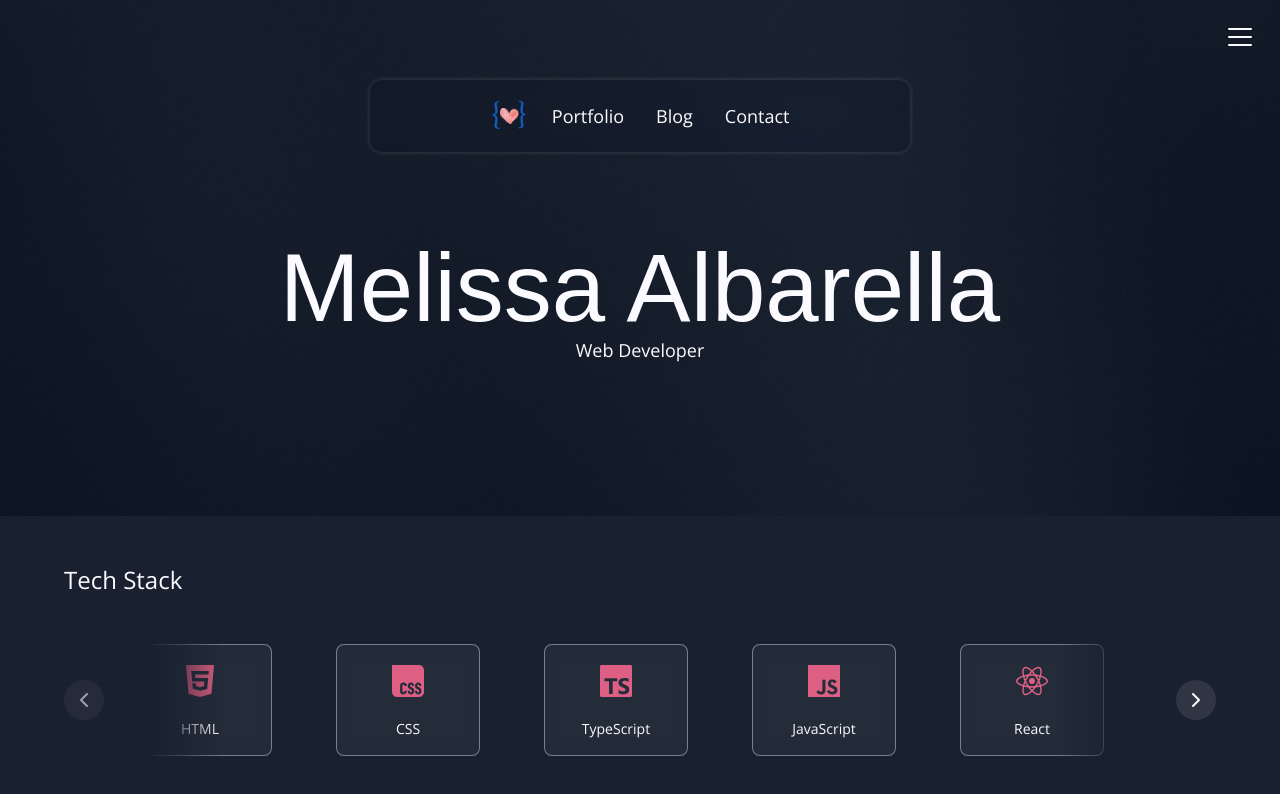
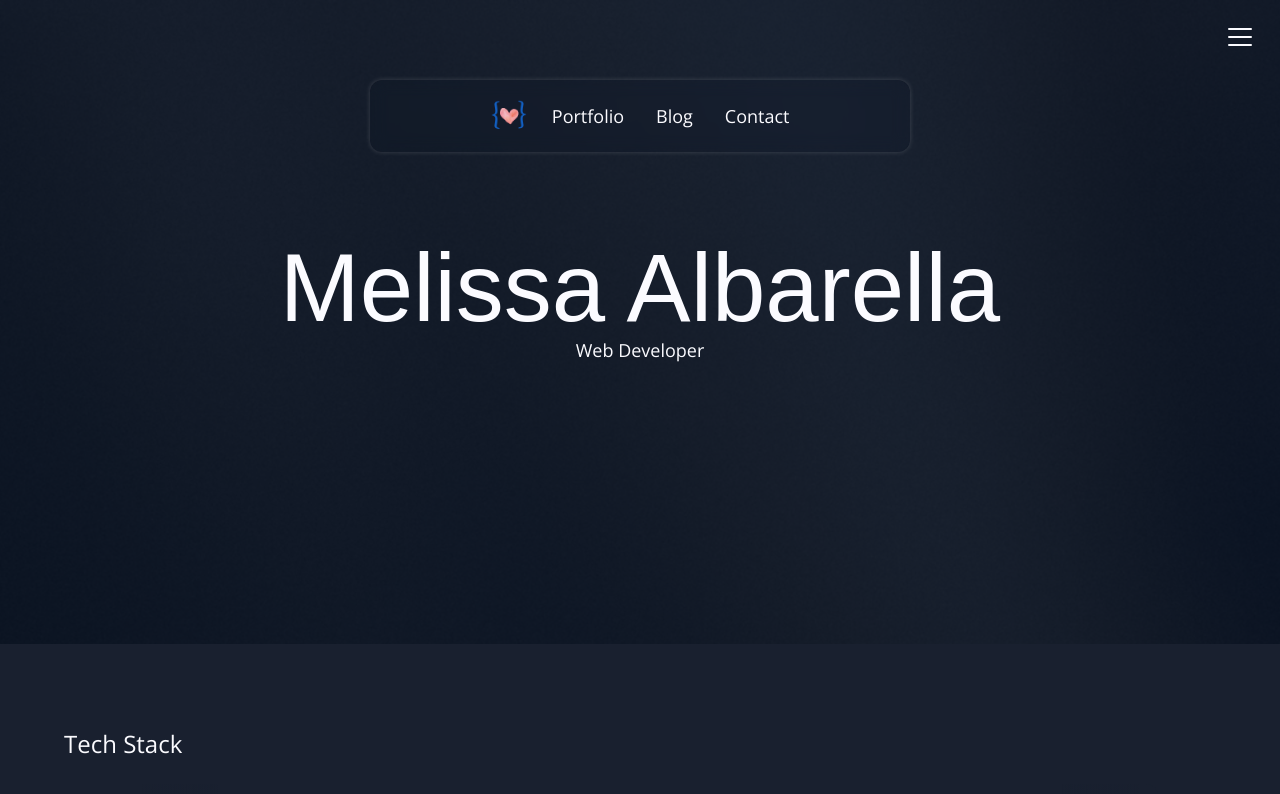
Before and after one commit to moexu13/moe, a Next.js app: page / in a window 1280 px wide. Shown: the top 794 px of the page. Built offline with nearby package versions, Linux system fonts and the light colour scheme; a web font is replaced by a local one.

Commit message:
Improve centering

```diff
--- a/src/app/page.tsx
+++ b/src/app/page.tsx
@@ -12,9 +12,11 @@ export default function Home() {
           <h1 className={`text-8xl ${loversQuarrel.className}`}>Melissa Albarella</h1>
           <p className="text-lg">Web Developer</p>
         </section>
-        <section className="bg-(--color-primary) py-12 flex flex-col justify-center items-center mt-28">
-          <div className="w-full max-w-7xl px-16">
-            <h2 className="text-2xl mb-8 text-white text-left">Tech Stack</h2>
+        <section className="bg-(--color-primary) py-16 flex flex-col justify-center items-center mt-60 min-h-[400px]">
+          <div className="w-full max-w-[90%] flex flex-col justify-center items-center">
+            <div className="w-full mb-6">
+              <h2 className="text-2xl text-white text-left">Tech Stack</h2>
+            </div>
             <TechBar />
           </div>
         </section>
--- a/src/components/TechBar.tsx
+++ b/src/components/TechBar.tsx
@@ -54,12 +54,12 @@ const TechBar = () => {
   }, []);
 
   return (
-    <div className="relative max-w-7xl mx-auto mt-5 px-16">
+    <div className="relative max-w-7xl w-full flex justify-center">
       {/* Left Arrow */}
       <button
         onClick={scrollLeft}
         disabled={isLeftDisabled}
-        className={`absolute left-0 top-1/2 -translate-y-1/2 z-10 p-2 rounded-full transition-colors ${
+        className={`absolute left-4 top-1/2 -translate-y-1/2 z-10 p-2 rounded-full transition-colors ${
           isLeftDisabled
             ? 'bg-white/5 text-gray-400 cursor-not-allowed'
             : 'bg-white/10 text-white hover:bg-white/20 cursor-pointer'
@@ -71,19 +71,19 @@ const TechBar = () => {
         </svg>
       </button>
 
-      {/* Container with fade effect */}
-      <div className="relative overflow-hidden">
-        {/* Left fade gradient - shorter fade */}
+      {/* Container with fade effect and glow */}
+      <div className="relative overflow-hidden rounded-xl w-full max-w-[90%]">
+        {/* Left fade gradient */}
         <div
-          className="absolute left-0 top-0 bottom-0 w-24 pointer-events-none z-10"
+          className="absolute left-0 top-0 bottom-0 w-16 md:w-24 pointer-events-none z-10"
           style={{
             background: 'linear-gradient(270deg, rgba(25,32,47,0) 0%, rgba(25,32,47,0.5) 40%, rgba(25,32,47,1) 80%)'
           }}
         ></div>
 
-        {/* Right fade gradient - shorter fade */}
+        {/* Right fade gradient */}
         <div
-          className="absolute right-0 top-0 bottom-0 w-24 pointer-events-none z-10"
+          className="absolute right-0 top-0 bottom-0 w-16 md:w-24 pointer-events-none z-10"
           style={{
             background: 'linear-gradient(90deg, rgba(25,32,47,0) 0%, rgba(25,32,47,0.5) 40%, rgba(25,32,47,1) 80%)'
           }}
@@ -92,29 +92,29 @@ const TechBar = () => {
         {/* Scrollable Container */}
         <div
           ref={scrollContainerRef}
-          className="flex items-center overflow-x-auto hide-scrollbar py-4"
+          className="flex items-center justify-start overflow-x-auto hide-scrollbar py-8 px-4"
         >
-          <div className="flex-shrink-0 mr-16"><TechBox icon="/icons/html5.svg" label="HTML" /></div>
-          <div className="flex-shrink-0 mr-16"><TechBox icon="/icons/css.svg" label="CSS" /></div>
-          <div className="flex-shrink-0 mr-16"><TechBox icon="/icons/typescript.svg" label="TypeScript" /></div>
-          <div className="flex-shrink-0 mr-16"><TechBox icon="/icons/javascript.svg" label="JavaScript" /></div>
-          <div className="flex-shrink-0 mr-16"><TechBox icon="/icons/react.svg" label="React" /></div>
-          <div className="flex-shrink-0 mr-16"><TechBox icon="/icons/nextdotjs.svg" label="Next.js" /></div>
-          <div className="flex-shrink-0 mr-16"><TechBox icon="/icons/nodedotjs.svg" label="Node.js" /></div>
-          <div className="flex-shrink-0 mr-16"><TechBox icon="/icons/tailwindcss.svg" label="Tailwind CSS" /></div>
-          <div className="flex-shrink-0 mr-16"><TechBox icon="/icons/prisma.svg" label="Prisma" /></div>
-          <div className="flex-shrink-0 mr-16"><TechBox icon="/icons/postgresql.svg" label="PostgreSQL" /></div>
-          <div className="flex-shrink-0 mr-16"><TechBox icon="/icons/mongodb.svg" label="MongoDB" /></div>
-          <div className="flex-shrink-0 mr-16"><TechBox icon="/icons/mysql.svg" label="MySQL" /></div>
-          <div className="flex-shrink-0"><TechBox icon="/icons/vitest.svg" label="Vitest" /></div>
+          <div className="flex-shrink-0 mr-8 md:mr-16 flex items-center justify-center"><TechBox icon="/icons/html5.svg" label="HTML" /></div>
+          <div className="flex-shrink-0 mr-8 md:mr-16 flex items-center justify-center"><TechBox icon="/icons/css.svg" label="CSS" /></div>
+          <div className="flex-shrink-0 mr-8 md:mr-16 flex items-center justify-center"><TechBox icon="/icons/typescript.svg" label="TypeScript" /></div>
+          <div className="flex-shrink-0 mr-8 md:mr-16 flex items-center justify-center"><TechBox icon="/icons/javascript.svg" label="JavaScript" /></div>
+          <div className="flex-shrink-0 mr-8 md:mr-16 flex items-center justify-center"><TechBox icon="/icons/react.svg" label="React" /></div>
+          <div className="flex-shrink-0 mr-8 md:mr-16 flex items-center justify-center"><TechBox icon="/icons/nextdotjs.svg" label="Next.js" /></div>
+          <div className="flex-shrink-0 mr-8 md:mr-16 flex items-center justify-center"><TechBox icon="/icons/nodedotjs.svg" label="Node.js" /></div>
+          <div className="flex-shrink-0 mr-8 md:mr-16 flex items-center justify-center"><TechBox icon="/icons/tailwindcss.svg" label="Tailwind CSS" /></div>
+          <div className="flex-shrink-0 mr-8 md:mr-16 flex items-center justify-center"><TechBox icon="/icons/prisma.svg" label="Prisma" /></div>
+          <div className="flex-shrink-0 mr-8 md:mr-16 flex items-center justify-center"><TechBox icon="/icons/postgresql.svg" label="PostgreSQL" /></div>
+          <div className="flex-shrink-0 mr-8 md:mr-16 flex items-center justify-center"><TechBox icon="/icons/mongodb.svg" label="MongoDB" /></div>
+          <div className="flex-shrink-0 mr-8 md:mr-16 flex items-center justify-center"><TechBox icon="/icons/mysql.svg" label="MySQL" /></div>
+          <div className="flex-shrink-0 flex items-center justify-center"><TechBox icon="/icons/vitest.svg" label="Vitest" /></div>
         </div>
       </div>
 
-      {/* Right Arrow - fixed position */}
+      {/* Right Arrow */}
       <button
         onClick={scrollRight}
         disabled={isRightDisabled}
-        className={`absolute right-0 top-1/2 -translate-y-1/2 z-10 p-2 rounded-full transition-colors ${
+        className={`absolute right-2 top-1/2 -translate-y-1/2 z-10 p-2 rounded-full transition-colors ${
           isRightDisabled
             ? 'bg-white/5 text-gray-400 cursor-not-allowed'
             : 'bg-white/10 text-white hover:bg-white/20 cursor-pointer'
--- a/src/components/TechBox.tsx
+++ b/src/components/TechBox.tsx
@@ -8,9 +8,10 @@ interface TechBoxProps {
 const TechBox = ({ icon, label }: TechBoxProps) => {
   return (
     <div
-      className="w-36 h-28 flex flex-col justify-between items-center px-4 pt-4 pb-2 border border-white/40 rounded-lg bg-white/5 backdrop-blur-sm hover:bg-white/10 transition-colors self-center"
+      className="w-28 sm:w-32 md:w-36 h-24 sm:h-26 md:h-28 flex flex-col items-center px-3 md:px-4 py-3 md:py-4 rounded-lg bg-white/5 backdrop-blur-sm hover:bg-white/10 transition-colors self-center"
     >
-      <div className="w-8 h-8 flex-shrink-0 flex items-center justify-center mt-1">
+      <div className="h-2 md:h-3"></div>
+      <div className="w-6 sm:w-7 md:w-8 h-6 sm:h-7 md:h-8 flex-shrink-0 flex items-center justify-center">
         <Image
           src={icon}
           alt={label}
@@ -21,7 +22,8 @@ const TechBox = ({ icon, label }: TechBoxProps) => {
           }}
         />
       </div>
-      <span className="text-white text-sm text-center mb-2">{label}</span>
+      <div className="flex-grow min-h-[1rem]"></div>
+      <span className="text-white text-xs sm:text-sm text-center mb-1">{label}</span>
     </div>
   );
 };
```
